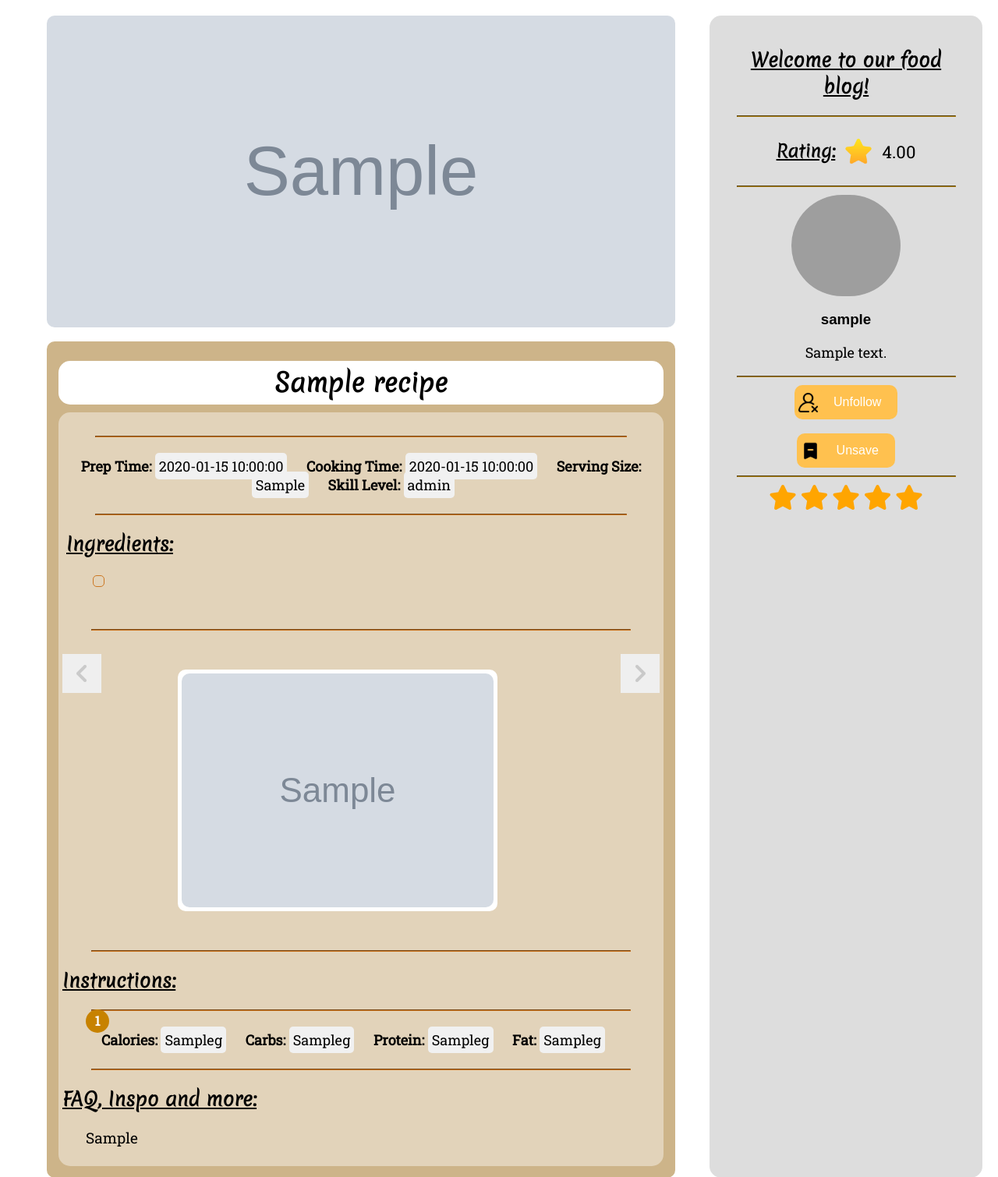
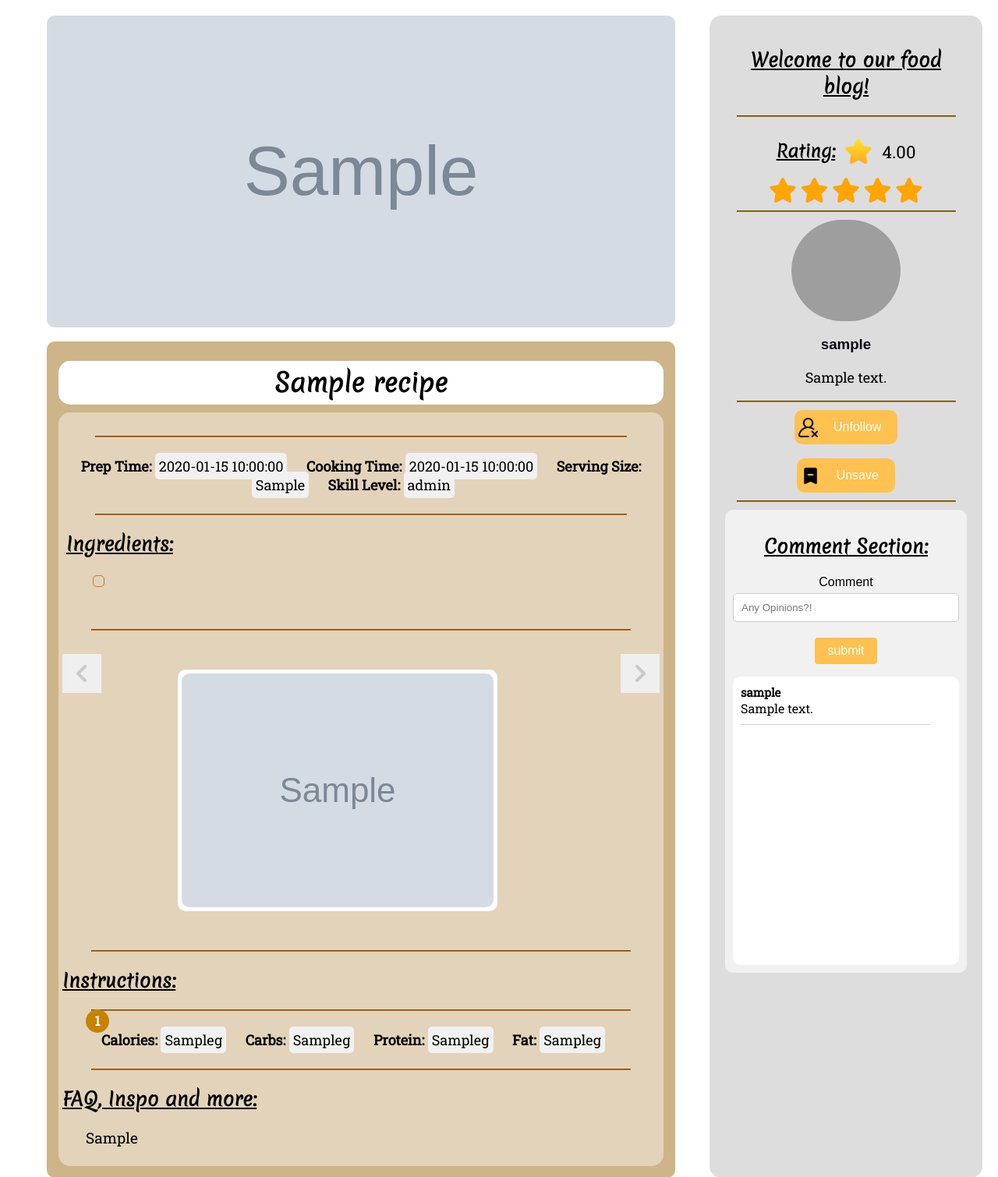
Before and after one commit to aj17i/Chopz, a PHP site: page /Website/html/recipe-view.php?RecipeID=1 in a window 1280 px wide. Shown: the part 80-1590 px from the top of the page at 78% size. Run offline with PHP 8.4, Linux system fonts and the light colour scheme; the visitor is signed in with stand-in values (Sample User, id 1); tables that the repository leaves empty or names only in its code hold one stand-in row (values such as "Sample post"); grey boxes marked "Sample" are stand-in pictures; data that the repository does not hold is empty; some libraries are stand-ins or nearby versions; some web fonts are replaced; grey boxes are pictures that could not be loaded.

Commit message:
view recipe is complete bitches

```diff
--- a/Website/css/recipe-view.css
+++ b/Website/css/recipe-view.css
@@ -214,19 +214,18 @@ body {
     border-radius: 5px;
   }
 
-/* Add custom checkmark */
   .ingredients label input[type="checkbox"]:checked::before {
-  content: "\2714"; /* Checkmark symbol */
+    content: "\2714";
     display: inline-block;
-  width: 15px; /* Match checkbox width */
-  height: 15px; /* Match checkbox height */
+    width: 15px;
+    height: 15px;
     text-align: center;
-  line-height: 15px; /* Center checkmark vertically */
-  font-size: 14px; /* Adjust checkmark size */
-  color: black; /* Checkmark color */
+    line-height: 15px;
+    font-size: 14px;
+    color: black;
   }
-.ingredients label.completed {
-  text-decoration: line-through;
+  .ingredients label input[type="checkbox"]:checked + .ingredient-text {
+    text-decoration: line-through; /* Apply line-through style to the text when checkbox is checked */
     color: rgba(0, 0, 0, 0.391);
   }
 
@@ -489,12 +488,86 @@ body {
   display: inline-flex;
   align-items: center;
 }
-.recipe-rating img{
+.recipe-rating img {
   margin-right: 10px;
   height: 40px;
   width: 40px;
 }
-.recipe-rating h2{
+.recipe-rating h2 {
   font-size: 22px;
   margin-right: 10px;
 }
+.comment-section {
+  padding: 10px;
+  border-radius: 10px;
+  background-color: #f1f1f1;
+  width: auto;
+}
+.comment-section form label {
+  display: block;
+  margin-bottom: 5px;
+}
+.comment-section form input[type="text"] {
+  width: 100%;
+  padding: 10px;
+  margin-bottom: 10px;
+  border-radius: 5px;
+  border: 1px solid #ccc;
+}
+.comment-section form input[type="submit"] {
+  background-color: rgb(255, 193, 79);
+  color: white;
+  border: none;
+  padding: 8px 16px;
+  border-radius: 4px;
+  font-size: 16px;
+  cursor: pointer;
+  margin-top: 10px;
+}
+.comment-section form input[type="submit"]:hover {
+  background-color: rgb(255, 166, 0);
+}
+.comments-container {
+  padding: 10px;
+  border-radius: 10px;
+  background-color: #ffffff;
+  width: auto;
+  height: 350px;
+  overflow-y: scroll;
+  text-align: left;
+  font-family: "Roboto Slab", serif;
+}
+.comments-container::-webkit-scrollbar {
+  width: 0; /* Remove the scrollbar */
+}
+
+.comments-container:hover::-webkit-scrollbar,
+.comments-container::-webkit-scrollbar-thumb {
+  width: 5px; /* Set the width of the scrollbar */
+  background-color: rgba(0, 0, 0, 0.5); /* Set the color of the scrollbar */
+}
+
+.comment {
+  margin-bottom: 20px;
+}
+
+.comment hr {
+  margin: 10px 0;
+  border: none;
+  border-top: 1px solid #ccc;
+}
+
+.comment p {
+  margin: 0;
+  font-weight: normal;
+  font-size: 16px;
+}
+
+.comment p.username {
+  font-weight: bold;
+  font-size: 15px;
+}
+.usernamelink{
+  text-decoration: none;
+  color: rgb(8, 7, 19);
+}
--- a/Website/html/recipe-view.php
+++ b/Website/html/recipe-view.php
@@ -68,8 +68,11 @@ $id_row = mysqli_fetch_assoc($id_result);
 $followed_id = $id_row['UserID'];
 echo "<script>var followedId = $followed_id;</script>";
 
-
-
+$comment_display = "SELECT c.comment, u.username FROM comment c JOIN user u ON c.CommentingUserID = u.UserID WHERE c.RecipeID = ? ORDER BY c.date DESC";
+$comment_stmt = mysqli_prepare($conn, $comment_display);
+mysqli_stmt_bind_param($comment_stmt, 'i', $recipeId);
+mysqli_stmt_execute($comment_stmt);
+$comment_result = mysqli_stmt_get_result($comment_stmt);
 ?>
 
 <!DOCTYPE html>
@@ -171,8 +174,8 @@ echo "<script>var followedId = $followed_id;</script>";
 
                             // Display ingredient with checkbox
                             echo '<label>';
-                            echo '<input type="checkbox" name="ingredients[]" value="' . htmlspecialchars($ingredientName) . '">'; // Use htmlspecialchars to prevent XSS attacks
-                            echo $quantity . ' ' . $unit . ' ' . $ingredientName;
+                            echo '<input type="checkbox" name="ingredients[]" value=""' . htmlspecialchars($ingredientName) . '">';
+                            echo '<span class="ingredient-text">' . $quantity . ' ' . $unit . ' ' . $ingredientName . '</span>';
                             echo '</label>';
                             echo '<br>';
                         }
@@ -300,6 +303,17 @@ echo "<script>var followedId = $followed_id;</script>";
                 $average_rating = $row['average_rating']; ?>
                 <h2>Rating:</h2><img src="../css/images/star.png" alt=""><?= $row['average_rating']; ?>
             </div>
+            <div>
+                <div></div>
+                <i class="fa fa-star fa-2x" data-index="0"></i>
+                <i class="fa fa-star fa-2x" data-index="1"></i>
+                <i class="fa fa-star fa-2x" data-index="2"></i>
+                <i class="fa fa-star fa-2x" data-index="3"></i>
+                <i class="fa fa-star fa-2x" data-index="4"></i>
+            </div>
+            <div>
+                <button id="confirmRating" style="display: none;">Confirm Rating</button>
+            </div>
             <hr>
             <div class="profile-image">
                 <?php
@@ -317,13 +331,12 @@ echo "<script>var followedId = $followed_id;</script>";
 
                         echo "<img src='../css/images/" . $user_profile_Row['profilePic'] . "' alt=''>";
                         echo "</div>";
-                        echo "<h3>" . $user_profile_Row['username'] . "</h3>";
+                        echo "<a href='#' class = 'usernamelink'><h3>" . $user_profile_Row['username'] . "</h3></a>";
                         echo "<p>" . $user_profile_Row['bio'] . "</p>";
                         echo "<hr>";
                     }
                 }
                 ?>
-
 
                 <div class="follow-container">
                     <div class="follow" id="followBtnContainer" style="display: none;">
@@ -336,7 +349,7 @@ echo "<script>var followedId = $followed_id;</script>";
                     </div>
                     <div id="message"></div> <!-- Container for displaying messages -->
                 </div>
-<br>
+                <br>
                 <div class="save-container">
                     <div class="save" id="saveBtnContainer" style="display: none;">
                         <img src="../css/images/save.png" alt="">
@@ -350,17 +363,24 @@ echo "<script>var followedId = $followed_id;</script>";
                 </div>
 
                 <hr>
+                <div class="comment-section">
+                    <h2>Comment Section:</h2>
+                    <form id="comment-form" action="../php/manage-comments.php" method="post">
+                        <label for="comment">Comment</label>
+                        <input type="text" name="comment" id="comment" placeholder="Any Opinions?!"><br>
+                        <input type="submit" name="submit" value="submit">
+                    </form>
+                    <div id="comments-container" class="comments-container">
+                        <?php while ($comment_row = mysqli_fetch_assoc($comment_result)) {
 
-                <div>
-                    <div></div>
-                    <i class="fa fa-star fa-2x" data-index="0"></i>
-                    <i class="fa fa-star fa-2x" data-index="1"></i>
-                    <i class="fa fa-star fa-2x" data-index="2"></i>
-                    <i class="fa fa-star fa-2x" data-index="3"></i>
-                    <i class="fa fa-star fa-2x" data-index="4"></i>
-                </div>
-                <div>
-                    <button id="confirmRating" style="display: none;">Confirm Rating</button>
+                            echo '<div class="comment">';
+                            echo '<p class="username">' . $comment_row['username'] . '</p>';
+                            echo '<p>' . $comment_row['comment'] . '</p>';
+                            echo '<hr>';
+                            echo '</div>';
+
+                        } ?>
+                    </div>
                 </div>
             </div>
         </div>
@@ -650,6 +670,53 @@ echo "<script>var followedId = $followed_id;</script>";
             confirmRatingBtn.show();
         }
 
+        $(document).ready(function () {
+
+            // Submit form using AJAX
+            $('#comment-form').submit(function (event) {
+                event.preventDefault(); // Prevent default form submission
+                var recipeId = getRecipeIdFromUrl();
+                // Send AJAX request
+                $.ajax({
+                    type: 'POST',
+                    url: '../php/manage-comments.php',
+                    data: $(this).serialize() + '&recipe_id=' + recipeId,
+                    success: function (response) {
+                        // Clear input field
+                        $('#comment').val('');
+                        // Append new comment to comments container
+                        $('#comments-container').append(response);
+                    }
+                });
+            });
+        });
+        $(document).ready(function () {
+            $('#comment-form').submit(function () {
+                location.reload();
+            });
+        });
+
+        $(document).ready(function () {
+            $('.usernamelink').click(function (e) {
+                e.preventDefault();
+                var recipeId = getRecipeIdFromUrl();
+
+                $.ajax({
+                    type: 'POST',
+                    url: '../php/check-user-recipe.php',
+                    data: { recipeId: recipeId },
+                    success: function (response) {
+                        // Check the response and navigate accordingly
+                        if (response === "match") {
+                            window.location.href = "profile-page.php";
+                        } else {
+                            window.location.href = "view-user-profile.php";
+                        }
+                    }
+                });
+            });
+        });
+
     </script>
 </body>
 
--- a/Website/php/mailer.php
+++ b/Website/php/mailer.php
@@ -6,7 +6,6 @@ use PHPMailer\PHPMailer\Exception;
 //require 'path/to/PHPMailer/src/PHPMailer.php';
 //require 'path/to/PHPMailer/src/SMTP.php';
 
-//require __DIR__ . "/vendor/autoload.php";
 require __DIR__ . "/../../vendor/autoload.php";
 $mail = new PHPMailer(true);
 
```
Also changed, not shown: Website/html/view-user-profile.php (added, +11 -0 lines), Website/php/check-user-recipe.php (added, +28 -0 lines), Website/php/manage-comments.php (added, +21 -0 lines). Lines whose indentation alone changed are shown as unchanged.
